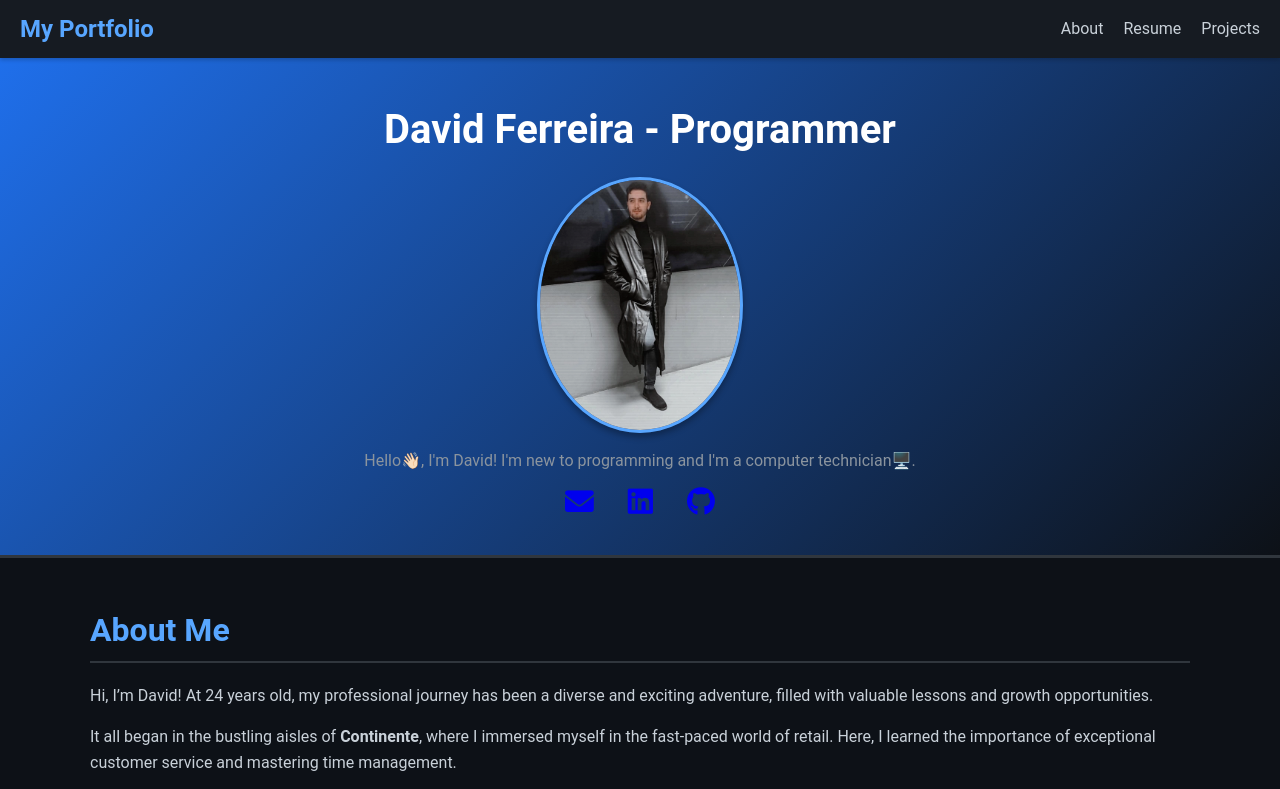
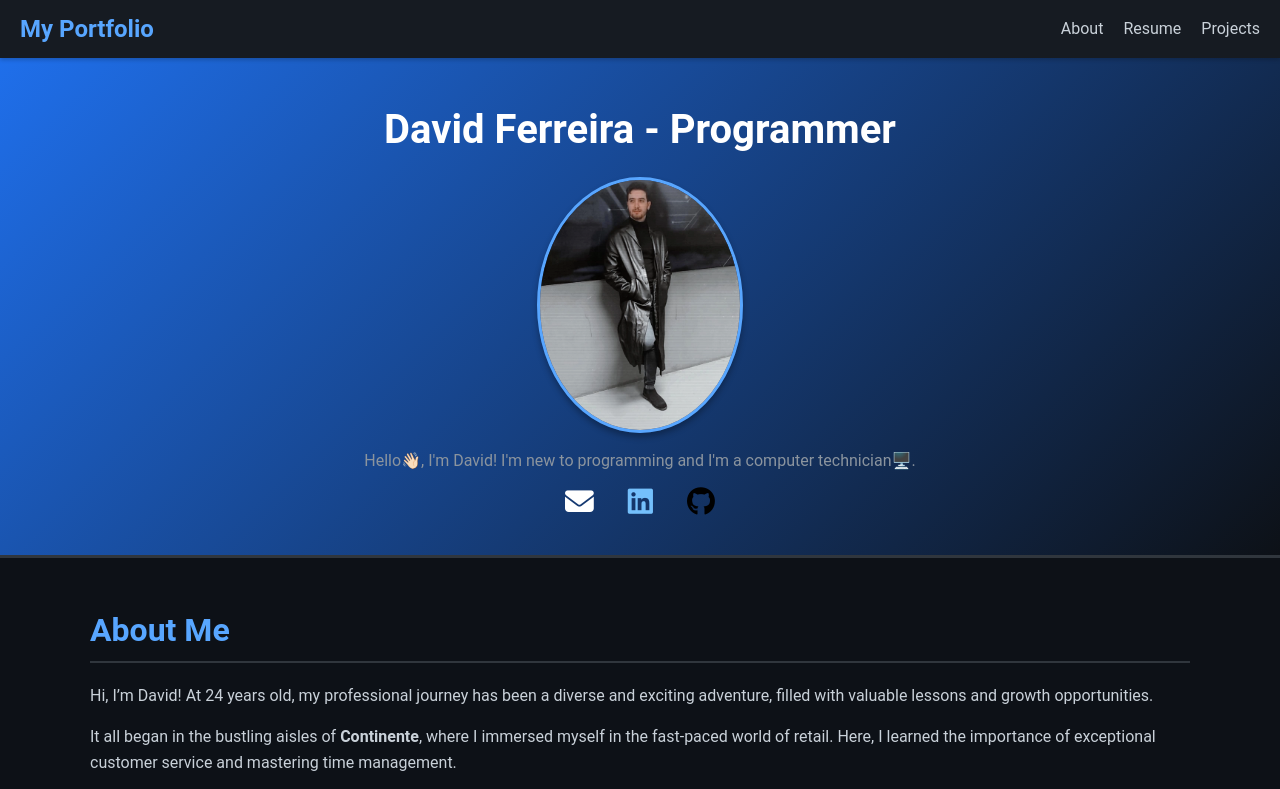
Before and after one commit to madarafer123/My-Portfolio, a plain HTML site: page index.html in a window 1280 px wide. Shown: the top 789 px of the page. Drawn offline with Linux system fonts and the light colour scheme.

Commit message:
Update index.html

```diff
--- a/index.html
+++ b/index.html
@@ -6,7 +6,7 @@
   <meta name="viewport" content="width=device-width, initial-scale=1.0">
   <title>Portfolio</title>
   <link rel="stylesheet" href="./src/styles.css">
-  <link rel="stylesheet" href="https://cdnjs.cloudflare.com/ajax/libs/font-awesome/6.0.0-beta3/css/all.min.css">
+  <link rel="stylesheet" href="https://cdnjs.cloudflare.com/ajax/libs/font-awesome/6.7.2/css/all.min.css">
 </head>
 
 <body>
@@ -36,10 +36,9 @@
     <img src="./img/Foto de cv.png" alt="David Ferreira" class="profile-photo">
     <p>Hello👋🏻, I'm David! I'm new to programming and I'm a computer technician🖥️.</p>
     <div class="contact-icons">
-      <a href="mailto:madara_extreme.offers@outlook.com" title="Email"><i class="fas fa-envelope"></i></a>
-      <a href="https://www.linkedin.com/in/david-ferreira2000/" target="_blank" title="LinkedIn"><i
-          class="fab fa-linkedin"></i></a>
-      <a href="https://github.com/madarafer123" target="_blank" title="GitHub"><i class="fab fa-github"></i></a>
+      <a href="mailto:madara_extreme.offers@outlook.com" title="Email"><i class="fa-solid fa-envelope" style="color: #ffffff;"></i></a>
+      <a href="https://www.linkedin.com/in/david-ferreira2000/" target="_blank" title="LinkedIn"><i class="fa-brands fa-linkedin" style="color: #74C0FC;"></i></a>
+      <a href="https://github.com/madarafer123" target="_blank" title="GitHub"><i class="fa-brands fa-github" style="color: #000000;"></i></a>
     </div>
   </header>
 
```
